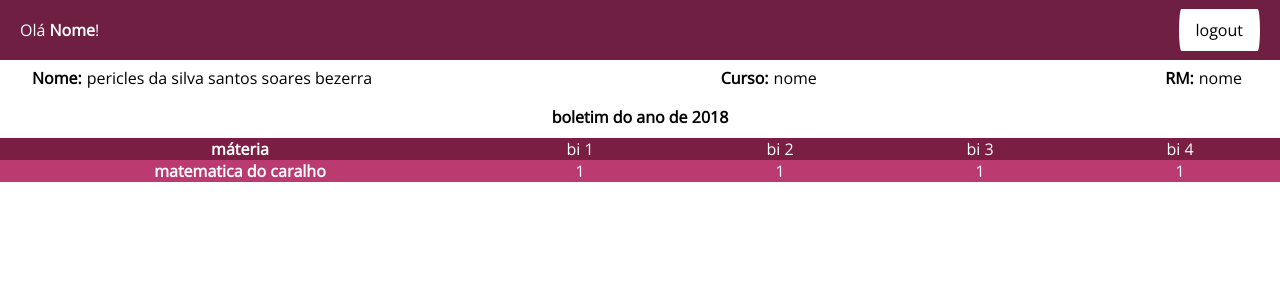
After one commit to viniciuswz/sistema-de-notas, a PHP site: page /boletim.html in a window 1280 px wide. The commit adds this page. Shown: the top 300 px of the page. Run offline with PHP 8.4, Linux system fonts and the light colour scheme.

Commit message:
estrutura boletim

```diff
--- /dev/null
+++ b/boletim.html
@@ -0,0 +1,67 @@
+<!DOCTYPE html>
+<html lang=pt-br>
+<head>
+
+    <title>Nossa nota</title>
+    <meta charset=UTF-8> <!-- ISO-8859-1 -->
+    <meta name=viewport content="width=device-width, initial-scale=1.0">
+    <meta name=description content="sistema de notas para professores">
+    <meta name=keywords content="notas"> <!-- Opcional -->
+    <meta name=author content='Daniel52x e Viniciuswz'>
+
+    <!-- favicon, arquivo de imagem podendo ser 8x8 - 16x16 - 32x32px com extensão .ico -->
+    <link rel="shortcut icon" href="imagens/favicon.ico" type="image/x-icon">
+
+    <!-- CSS PADRÃO -->
+    <link href="css/default.css" rel=stylesheet>
+
+    <!-- Telas Responsivas -->
+    <link rel=stylesheet media="screen and (max-width:480px)" href="css/style480.css">
+    <link rel=stylesheet media="screen and (min-width:481px) and (max-width:768px)" href="css/style768.css">
+    <link rel=stylesheet media="screen and (min-width:769px) and (max-width:1024px)" href="css/style1024.css">
+    <link rel=stylesheet media="screen and (min-width:1025px)" href="css/style1025.css">
+    <!-- JS-->
+    <script src="lib/_jquery/jquery.js"></script>
+    <script src="js/js.js"></script>
+
+</head>
+<body>
+    <div id="container">
+        <header>
+            <p>Olá <strong>Nome</strong>!</p>
+            <a href="logout.php">logout</a>
+        </header>
+        <section class="boletim">
+            <div class="info">
+                <p><strong>Nome:</strong><span>pericles da silva santos soares bezerra</span></p>
+                <p><strong>Curso:</strong><span>nome</span></p>
+                <p><strong>RM:</strong><span>nome</span></p>
+
+            </div>
+            <h4 style="text-align: center;padding: 10px 0">boletim do ano de 2018</h4>
+            <div class="materia">
+                <h3>máteria</h3>
+                <div>
+                    <span>bi 1</span>
+                    <span>bi 2</span>
+                    <span>bi 3</span>
+                    <span>bi 4</span>
+                </div>
+            </div>
+            <div class="materia">
+                <h3>matematica do caralho</h3>
+                <div>
+                    <span>1</span>
+                    <span>1</span>
+                    <span>1</span>
+                    <span>1</span>
+                </div>
+            </div>
+
+        </section>
+
+    </div>
+
+
+</body>
+</html>
--- a/css/default.css
+++ b/css/default.css
@@ -174,12 +174,12 @@ section.alunos p{
     padding: 0 0 15px 0
 }
 
-table{
+.alunos table{
     background-color: antiquewhite;
     width: 100%;
 }
 
-table tr{
+.alunos table tr{
     background-color: #8f2a54;
     width: 100%;
     height: 40px;
@@ -187,21 +187,21 @@ table tr{
     color: white;
 }
 
-table tbody tr{
+.alunos table tbody tr{
     cursor: pointer;
 }
 
-table tr td:nth-child(1){
+.alunos table tr td:nth-child(1){
     width: 30px;
 
 }
 
-table tr td:nth-child(2){
+.alunos table tr td:nth-child(2){
     max-width: 10vw;
 
 }
 
-table tr td:last-child{
+.alunos table tr td:last-child{
     width:9vw;
 }
 
@@ -216,13 +216,13 @@ tr:nth-child(even){
 }
 
 
-table thead tr{
+.alunos table thead tr{
     background-color: #6f1f41;
     width: 100%;
     height: 50px;
 }
 
-table tr td p{
+.alunos table tr td p{
     line-height: 40px;
     height: 40px;
     font-size: 16px !important;
@@ -235,7 +235,7 @@ table tr td p{
 
 }
 
-table tr td:last-child p{
+.alunos table tr td:last-child p{
 
     font-size: 13px !important;
 
@@ -367,3 +367,60 @@ table tr td:last-child p{
 .tabs a.semes{
     width: calc(100%/ 2);
 }
+
+
+.boletim{
+    display: flex;
+    flex-direction: column;
+}
+
+.boletim .info{
+    display: flex;
+    justify-content: space-between;
+    width: 95%;
+    margin: 0 auto;
+    flex-wrap: wrap;
+    padding: 7px 0;
+
+}
+
+.boletim .info p {
+padding-right:6px
+}
+
+.boletim .info p strong{
+    margin-right: 5px
+}
+
+.boletim .materia{
+    display: flex;
+    background-color: #bb3a70;
+    color: white
+}
+
+.materia:nth-child(odd){
+    background-color: #7a1e44;
+}
+
+
+.boletim .materia h3{
+    width: 60%;
+    word-wrap: break-word;
+    font-size: 16px;
+    text-align: center;
+
+}
+
+
+.boletim .materia div{
+    display: flex;
+    justify-content: space-around;
+    width: 100%;
+    align-items: center;
+
+
+}
+
+.boletim .materia div span{
+
+}
--- a/css/style480.css
+++ b/css/style480.css
@@ -30,3 +30,11 @@ table thead tr th:last-child{
 .nota-table{
     display: none
 }
+
+.boletim .info{
+ flex-direction: column;
+}
+
+.boletim .materia h3{
+    width: 200px;
+}
```
